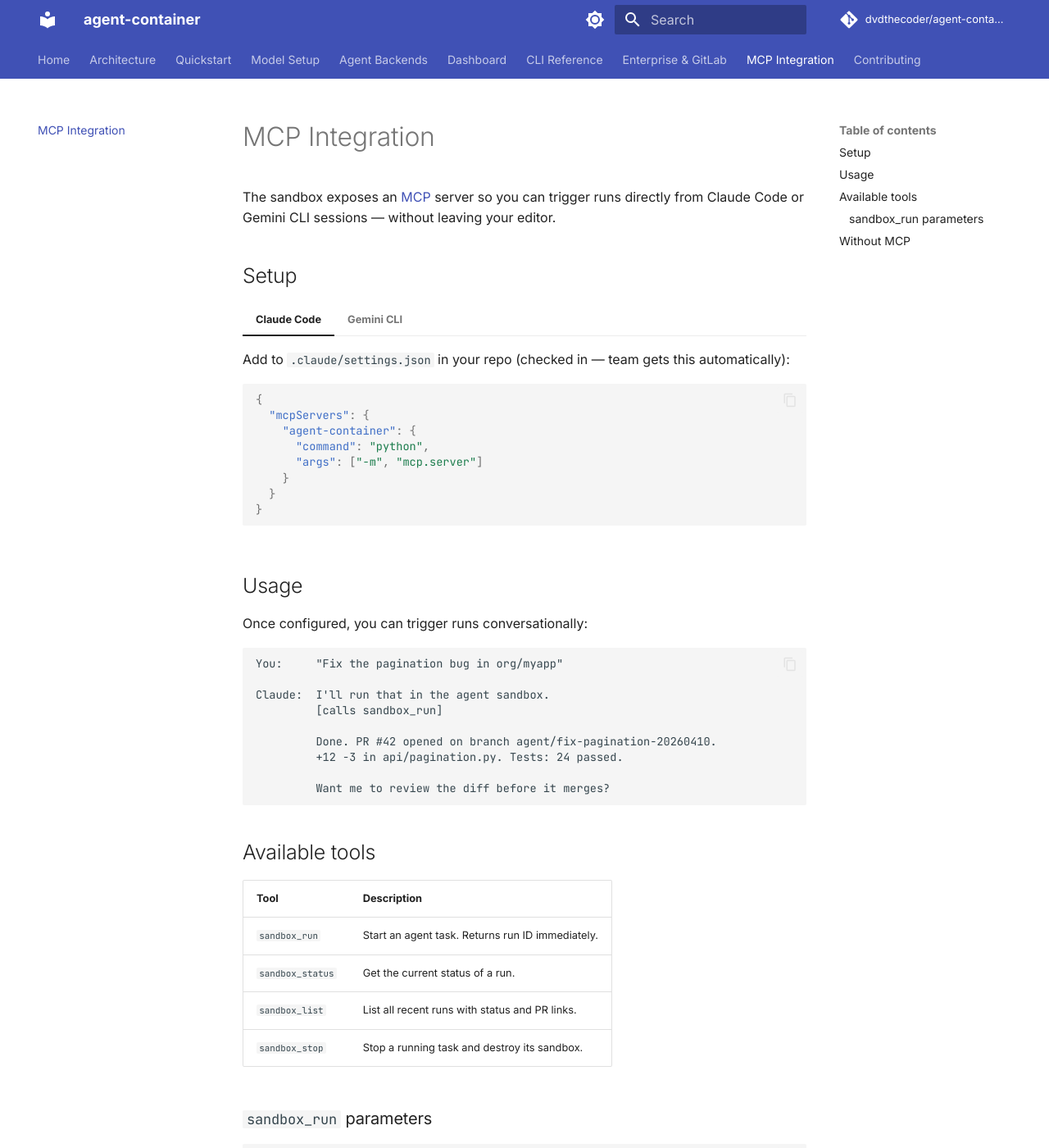
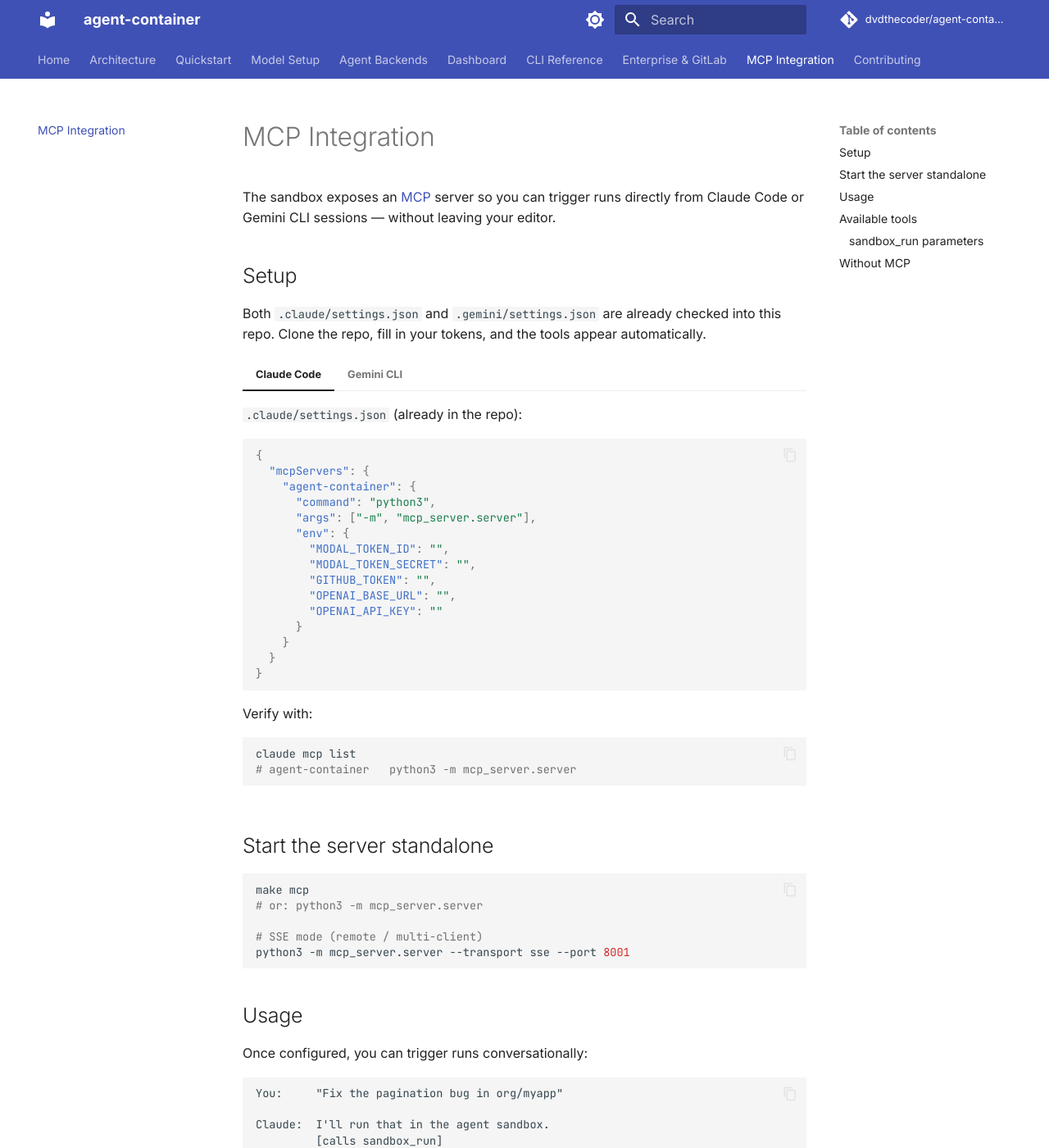
Before and after one commit to dvdthecoder/agent-container, an MkDocs documentation site: the page built from docs/mcp.md, in a window 1280 px wide and 1400 px high. Shown: the whole window at 82% size. Built offline with MkDocs 1.6.1 and Material for MkDocs 9.7.7, drawn with Linux system fonts in a browser that asks for light colours; comment, search, counter and statistics services are not loaded; some of the changed text lies outside the part shown.

Commit message:
feat(hardening): examples, Makefile targets, docs cleanup (#15, #17, #18) (#53)
- examples/fix_bug.py: minimal Python API usage against fixture repo
- examples/run_with_dashboard.py: in-process event polling via WorkspaceStore
- examples/mcp_client.py: direct async tool calls without transport layer
- Makefile: add test-integration and test-e2e targets
- docs/mcp.md: fix stale mcp.server → mcp_server.server, add make mcp, show full settings
- docs/dashboard.md: fix startup command (make dashboard / port 8000)
- README.md: fix MCP module path, add make quickstart, update milestones table (all M1-M7 ✅)

Co-authored-by: Claude Sonnet 4.6 <noreply@anthropic.com>

````diff
--- a/docs/mcp.md
+++ b/docs/mcp.md
@@ -5,35 +5,68 @@ directly from Claude Code or Gemini CLI sessions — without leaving your editor
 
 ## Setup
 
+Both `.claude/settings.json` and `.gemini/settings.json` are already checked into this repo.
+Clone the repo, fill in your tokens, and the tools appear automatically.
+
 === "Claude Code"
 
-    Add to `.claude/settings.json` in your repo (checked in — team gets this automatically):
+    `.claude/settings.json` (already in the repo):
 
     ```json
     {
       "mcpServers": {
         "agent-container": {
-          "command": "python",
-          "args": ["-m", "mcp.server"]
+          "command": "python3",
+          "args": ["-m", "mcp_server.server"],
+          "env": {
+            "MODAL_TOKEN_ID": "",
+            "MODAL_TOKEN_SECRET": "",
+            "GITHUB_TOKEN": "",
+            "OPENAI_BASE_URL": "",
+            "OPENAI_API_KEY": ""
+          }
         }
       }
     }
     ```
 
+    Verify with:
+    ```bash
+    claude mcp list
+    # agent-container   python3 -m mcp_server.server
+    ```
+
 === "Gemini CLI"
 
-    Add to `~/.gemini/settings.json`:
+    `.gemini/settings.json` (already in the repo):
 
     ```json
     {
       "mcpServers": {
         "agent-container": {
-          "command": "python",
-          "args": ["-m", "mcp.server"]
+          "command": "python3",
+          "args": ["-m", "mcp_server.server"],
+          "env": {
+            "MODAL_TOKEN_ID": "",
+            "MODAL_TOKEN_SECRET": "",
+            "GITHUB_TOKEN": "",
+            "OPENAI_BASE_URL": "",
+            "OPENAI_API_KEY": ""
+          }
         }
       }
     }
     ```
+
+## Start the server standalone
+
+```bash
+make mcp
+# or: python3 -m mcp_server.server
+
+# SSE mode (remote / multi-client)
+python3 -m mcp_server.server --transport sse --port 8001
+```
 
 ## Usage
 
@@ -45,7 +78,7 @@ You:     "Fix the pagination bug in org/myapp"
 Claude:  I'll run that in the agent sandbox.
          [calls sandbox_run]
 
-         Done. PR #42 opened on branch agent/fix-pagination-20260410.
+         Done. PR #42 opened on branch agent/opencode-20260424-120000.
          +12 −3 in api/pagination.py. Tests: 24 passed.
 
          Want me to review the diff before it merges?
@@ -55,10 +88,10 @@ Claude:  I'll run that in the agent sandbox.
 
 | Tool | Description |
 |---|---|
-| `sandbox_run` | Start an agent task. Returns run ID immediately. |
-| `sandbox_status` | Get the current status of a run. |
-| `sandbox_list` | List all recent runs with status and PR links. |
-| `sandbox_stop` | Stop a running task and destroy its sandbox. |
+| `sandbox_run` | Boot a sandbox, run the agent, return the result. |
+| `sandbox_status` | Get the current phase + event log for a run. |
+| `sandbox_list` | List all runs (active, completed, failed) sorted newest-first. |
+| `sandbox_stop` | Cancel a running task and mark it terminal. |
 
 ### `sandbox_run` parameters
 
@@ -67,8 +100,9 @@ Claude:  I'll run that in the agent sandbox.
   "repo": "https://github.com/org/myapp",
   "task": "Fix the off-by-one in paginate()",
   "backend": "opencode",
-  "branch": "main",
+  "base_branch": "main",
   "create_pr": true,
+  "run_tests": true,
   "timeout_seconds": 300
 }
 ```
@@ -78,9 +112,9 @@ Claude:  I'll run that in the agent sandbox.
 Both CLIs can trigger runs via their Bash tool without any MCP setup:
 
 ```bash
-# inside a Claude Code session
-$ agent-run --repo https://github.com/org/myapp --task "Fix the login bug"
+# inside a Claude Code or Gemini CLI session
+agent-run --repo https://github.com/org/myapp --task "Fix the login bug"
 ```
 
-MCP is the upgrade: structured typed output, progress streaming, and no raw terminal dump in
+MCP is the upgrade: structured typed output, progress notifications, and no raw terminal dump in
 the conversation.
````
Also changed, not shown: README.md (+40 -17 lines), docs/dashboard.md (+3 -2 lines), 4 other files.
